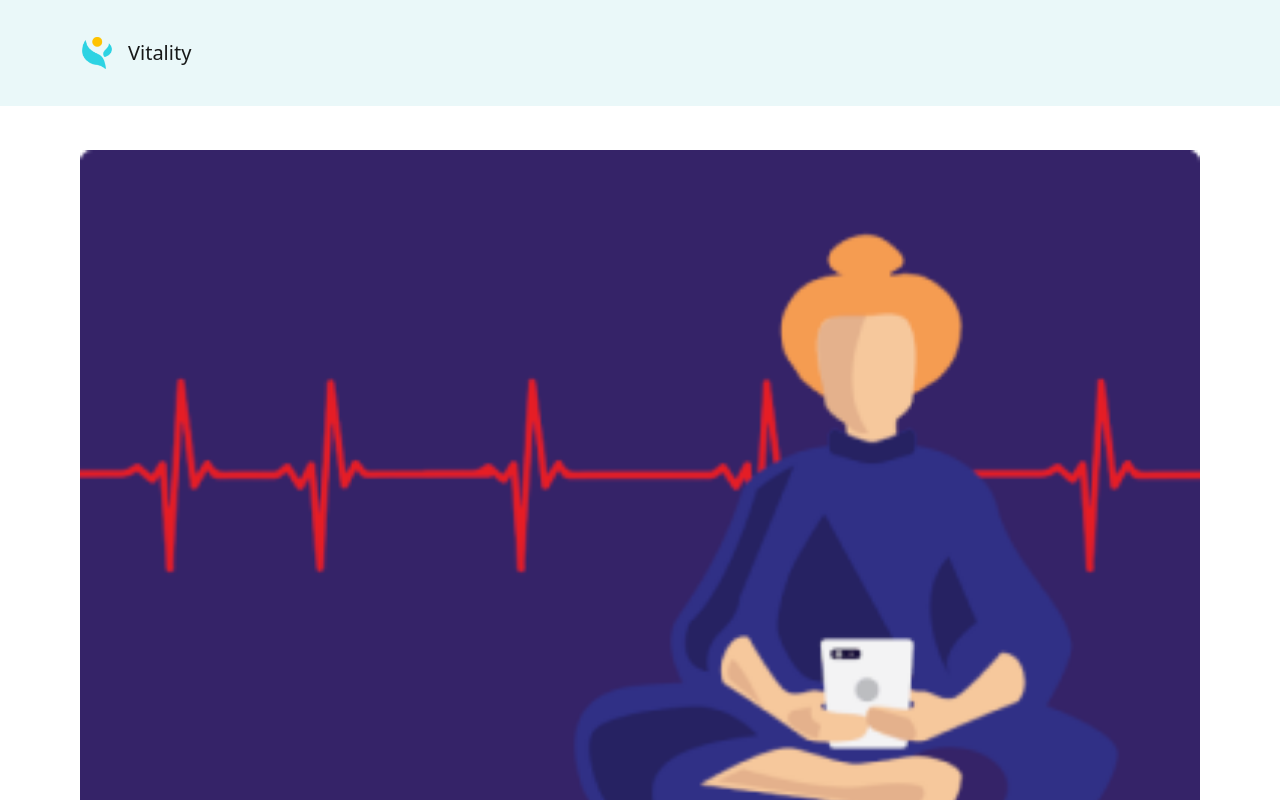
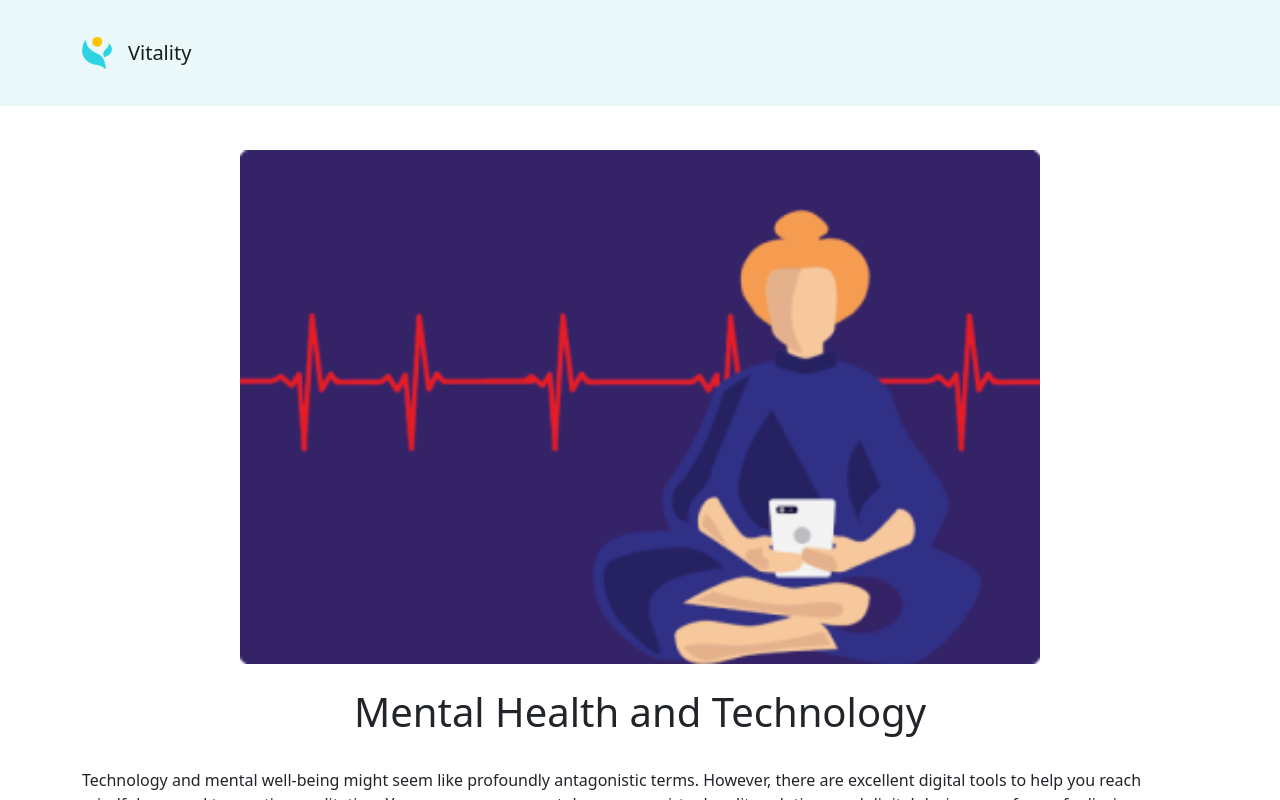
Before and after one commit to Recoded-Spark-Turkey-2022/Vitality, a React (Create React App) app: page /blogs/1 in a window 1280 px wide. Shown: the top 800 px of the page. Built offline with nearby package versions, Linux system fonts and the light colour scheme; no server answers.

Commit message:
style issues fixed

```diff
--- a/src/App.css
+++ b/src/App.css
@@ -1,3 +1,8 @@
+
+*{
+  list-style-type: none;
+  text-decoration: none!important;
+}
 
 .App {
   text-align: center;
--- a/src/components/editThanks/EditThanks.js
+++ b/src/components/editThanks/EditThanks.js
@@ -1,21 +1,22 @@
-import React from 'react'
-import { Button } from 'react-bootstrap'
-import { Link } from 'react-router-dom'
+import React from 'react';
+import { Button } from 'react-bootstrap';
+import { Link } from 'react-router-dom';
 
 function EditThanks() {
   return (
-    <div className="d-flex flex-column gap-4 pt-4 pb-4" >
-
-        <h2>THANK YOU!</h2>
-        <p>Request submitted, you will soon receive an email confirming your changes after they are reviewed.</p>
-        <Link to="/">
+    <div className="d-flex flex-column gap-4 pt-4 pb-4 container">
+      <h2>THANK YOU!</h2>
+      <p>
+        Request submitted, you will soon receive an email confirming your
+        changes after they are reviewed.
+      </p>
+      <Link to="/">
         <Button type="submit" className="btn-bg btn-text">
-                BACK TO HOME
-              </Button>
-        </Link>
-
-    </div >
-  )
+          BACK TO HOME
+        </Button>
+      </Link>
+    </div>
+  );
 }
 
-export default EditThanks
+export default EditThanks;
--- a/src/components/footer/footer.css
+++ b/src/components/footer/footer.css
@@ -1,6 +1,6 @@
 .footer {
 
-min-height: 240px;
+/* min-height: 240px; */
 background-color: #FEE89E;
 margin-top: auto;
 
--- a/src/pages/blogDetail/blogDetail.css
+++ b/src/pages/blogDetail/blogDetail.css
@@ -1,3 +1,7 @@
 .blog-detail {
     padding:0 5rem 0 5rem;
 }
+
+.blog-detail-img {
+    width: 50rem;
+}
--- a/src/pages/blogDetail/index.js
+++ b/src/pages/blogDetail/index.js
@@ -23,8 +23,8 @@ const BlogDetail = () => {
   }
 
   return (
-    <div key={blog.id} className="blog-detail d-flex flex-column gap-4">
-      <img src={blog.image} alt={blog.title} />
+    <div key={blog.id} className="blog-detail d-flex flex-column gap-4 align-items-center container">
+      <img src={blog.image} alt={blog.title} className="blog-detail-img" />
       <h1> {blog.mainHeader} </h1>
       <p> {blog.mainParagraph} </p>
       <h2> {blog.subtitle} </h2>
--- a/src/pages/editProfile/editProfile.css
+++ b/src/pages/editProfile/editProfile.css
@@ -1,3 +1,5 @@
+
+
 .form-input {
     border: 0.5px solid #0000001F   ;
     width: 27rem;
--- a/src/pages/editProfile/index.js
+++ b/src/pages/editProfile/index.js
@@ -318,12 +318,13 @@ function EditProfile() {
                   </Link>
 
                   <Button
+                  className='btn-bg btn-text'
                     type="button"
                     onClick={() => {
                       deleteUser(userInfo.id);
                     }}
                   >
-                    delete
+                 DELETE
                   </Button>
                   <Button
                     className="btn-bg btn-text"
```
